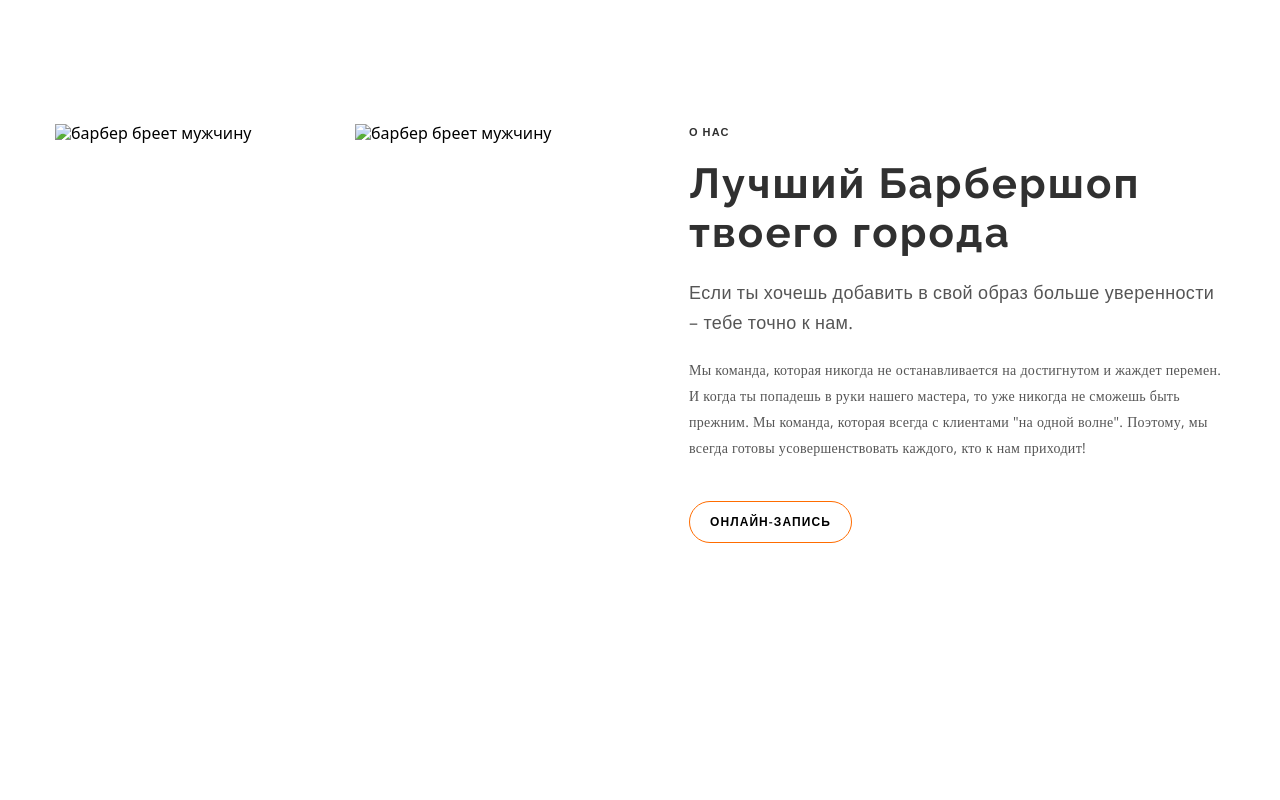
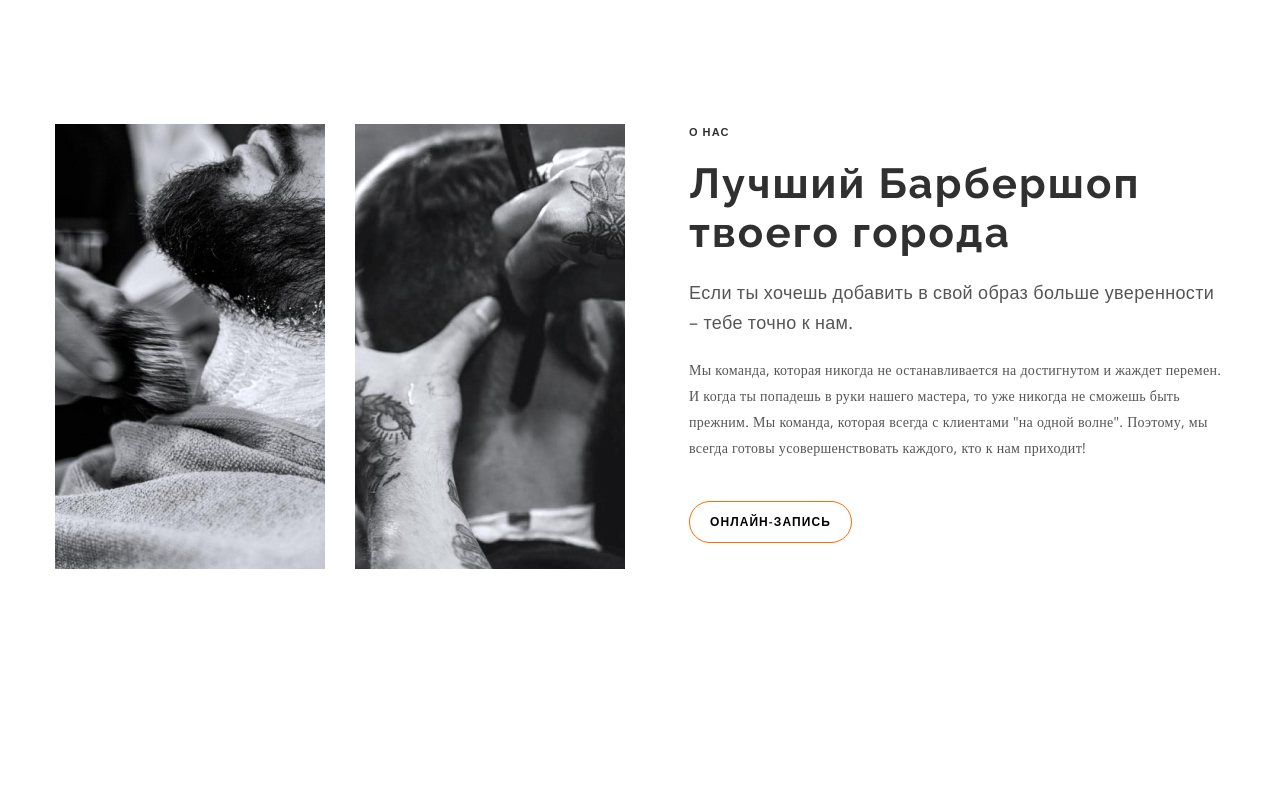
Before and after one commit to bagnukM/barber-shop, a plain HTML site: page index.html in a window 1280 px wide. Shown: the part 800-1600 px from the top of the page. Drawn offline with nearby package versions, Linux system fonts and the light colour scheme; the site is published under a folder, as on GitHub Pages, so addresses that start at the root find nothing.

Commit message:
dots on img

```diff
--- a/index.html
+++ b/index.html
@@ -16,7 +16,7 @@
         <div class="container">
             <nav class="navigation">
                 <a class="logo link" href="/" aria-label="логотип сайта">
-                    <img class="logo_img" src="/images/logo.svg" alt="logo" width="69" height="56">
+                    <img class="logo_img" src="./images/logo.svg" alt="logo" width="69" height="56">
                 </a>
                 <ul class="navigation_list list">
                     <li class="navigation_list-item">
@@ -76,10 +76,10 @@
             <div class="container">
                 <ul class="about__list list">
                     <li class="about__list-items">
-                        <img class="about__list-items-img" src="/images/img5.jpg" alt="барбер бреет мужчину" width="270" height="445">
+                        <img class="about__list-items-img" src="./images/img5.jpg" alt="барбер бреет мужчину" width="270" height="445">
                     </li>
                     <li class="about__list-items">
-                        <img class="about__list-items-img" src="/images/img6.jpg" alt="барбер бреет мужчину" width="270" height="445">
+                        <img class="about__list-items-img" src="./images/img6.jpg" alt="барбер бреет мужчину" width="270" height="445">
                     </li>
                 </ul>
                 <div class="about__right-side">
```
